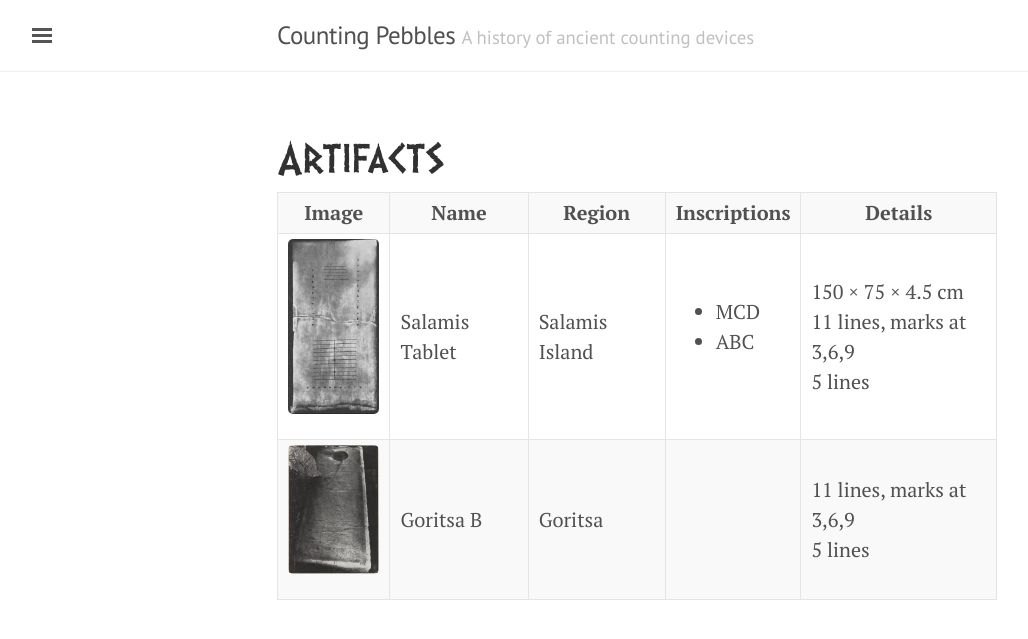
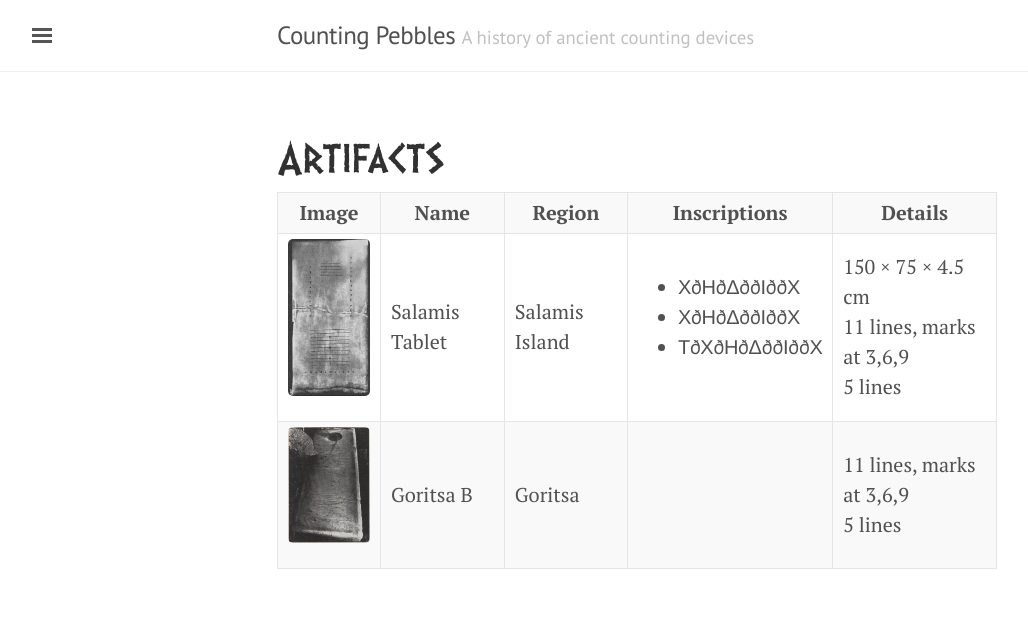
Before and after one commit to jtb/counting-pebbles, a Jekyll site: the page built from artifacts.md, in a window 1280 px wide. Shown: the top 639 px of the page, without its empty margins (3-1031 px from the left). Built offline with Jekyll 4.4.1, drawn with Linux system fonts in a browser that asks for light colours; some web fonts are replaced.

Commit message:
Trying Greek font from http://www.1001fonts.com/gfs-neohellenic-font.html

```diff
--- a/_data/artifacts.yml
+++ b/_data/artifacts.yml
@@ -3,8 +3,9 @@
   photo: salamis
   region: Salamis Island
   inscriptions:
-    - MCD
-    - ABC
+    - ΧðΗðΔððΙððΧ
+    - ΧðΗðΔððΙððΧ
+    - ΤðΧðΗðΔððΙððΧ
   details: >
            150 × 75 × 4.5 cm<br>
            11 lines, marks at 3,6,9<br>
--- a/artifacts.md
+++ b/artifacts.md
@@ -21,7 +21,7 @@ title: Artifacts
       <td>{{artifact.name}}</td>
       <td>{{artifact.region}}</td>
       <td>
-        <ul>
+        <ul class="gfs">
 {% for inscript in artifact.inscriptions %}
           <li>{{inscript}}</li>
 {% endfor %}
--- a/public/css/custom.css
+++ b/public/css/custom.css
@@ -23,6 +23,18 @@
   letter-spacing: -.025rem;
 }
 
+@font-face {
+  font-family: "Greek";
+  src: url(/counting-pebbles/assests/fonts/gfs-neohellenic.regular.ttf);
+}
+
+.gfs {
+  font-family: "Greek", "PT Sans", Helvetica, Arial, sans-serif;
+  font-weight: 400;
+  color: #13131;
+  letter-spacing: -.025rem;
+}
+
 .center-image
 {
     margin: 0 auto;
```
Also changed, not shown: assets/fonts/gfs-neohellenic.regular.ttf (added).
